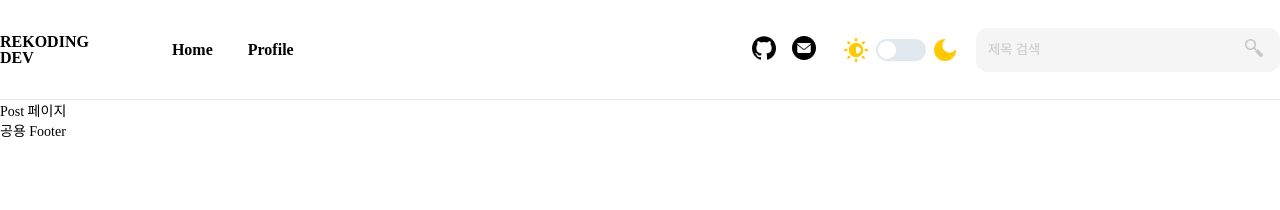
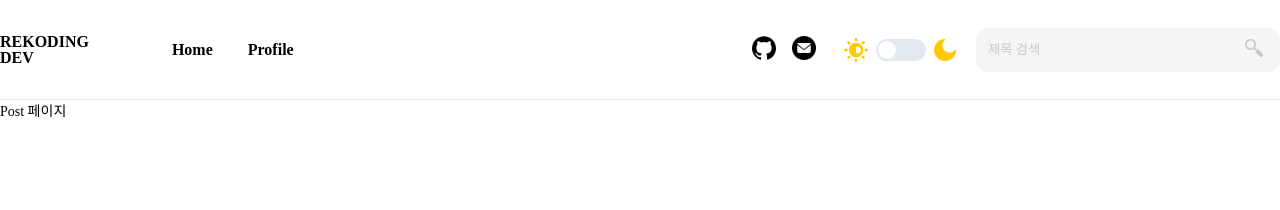
Before and after one commit to SeungHyune/rekoding-blog, a React (Vite) app: page /post in a window 1280 px wide. Shown: the top 210 px of the page. Built offline with nearby package versions, Linux system fonts and the light colour scheme; a web font is replaced by a local one.

Commit message:
🗑️remove: Footer 컴포넌트 제거 - Post 페이지 내부에서 Footer 영역 작업할 예정 (전역 Footer 불필요)

```diff
--- a/src/components/Footer/Footer.tsx
+++ /dev/null
@@ -1,5 +0,0 @@
-const Footer = () => {
-  return <div>공용 Footer</div>;
-};
-
-export default Footer;
--- a/src/components/index.ts
+++ b/src/components/index.ts
@@ -1,2 +1 @@
 export { default as Header } from "./Header/Header";
-export { default as Footer } from "./Footer/Footer";
--- a/src/routes/layouts/Default/Default.tsx
+++ b/src/routes/layouts/Default/Default.tsx
@@ -1,5 +1,5 @@
 import { Outlet } from "react-router-dom";
-import { Footer, Header } from "@/components";
+import { Header } from "@/components";
 
 const DefaultLayout = () => {
   return (
@@ -8,7 +8,6 @@ const DefaultLayout = () => {
       <main id="app">
         <Outlet />
       </main>
-      <Footer />
     </>
   );
 };
```
